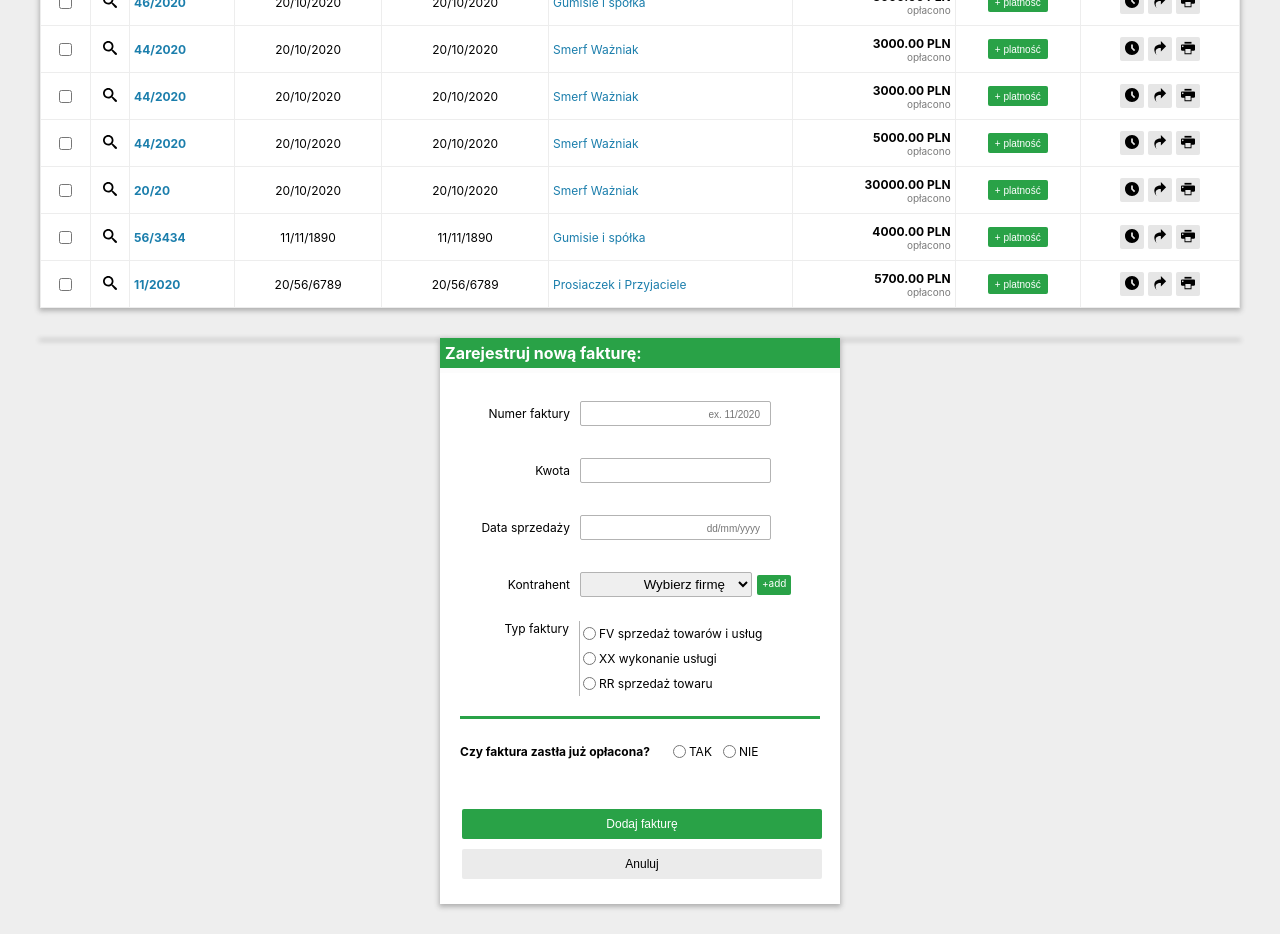
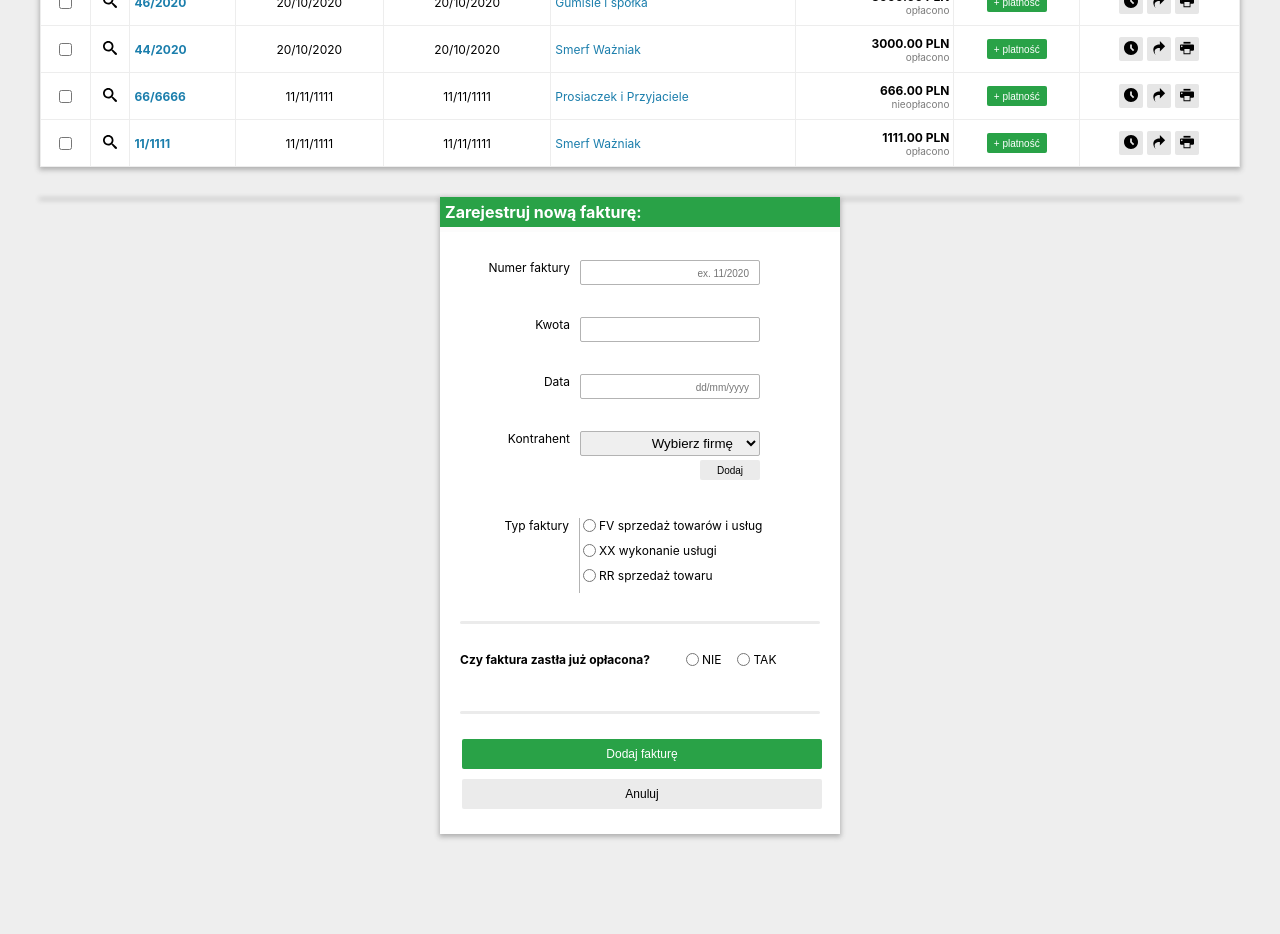
Before and after one commit to monika1127/invoicer, a React (Create React App) app: page / in a window 1280 px wide. Shown: the part 360-1294 px from the top of the page. After the commit the page ends 1224 px from the top, so only its background shows below. Built offline with nearby package versions, Linux system fonts and the light colour scheme; data requests are answered from the project's data file.

Commit message:
form components added

```diff
--- a/db.json
+++ b/db.json
@@ -61,54 +61,24 @@
       "id": 6
     },
     {
-      "number": "44/2020",
-      "price": 3000,
-      "saleDate": "20/10/2020",
-      "isPaid": "false",
-      "contractor": "Smerf Ważniak",
-      "type": "FV sprzedaż towarów i usług",
-      "creationDate": "20/10/2020",
+      "number": "66/6666",
+      "price": 666,
+      "saleDate": "11/11/1111",
+      "isPaid": false,
+      "contractor": "Prosiaczek i Przyjaciele",
+      "type": "XX wykonanie usługi",
+      "creationDate": "11/11/1111",
       "id": 7
     },
     {
-      "number": "44/2020",
-      "price": 5000,
-      "saleDate": "20/10/2020",
-      "isPaid": "false",
+      "number": "11/1111",
+      "price": 1111,
+      "saleDate": "11/11/1111",
+      "isPaid": true,
       "contractor": "Smerf Ważniak",
-      "type": "FV sprzedaż towarów i usług",
-      "creationDate": "20/10/2020",
+      "type": "RR sprzedaż towaru",
+      "creationDate": "11/11/1111",
       "id": 8
-    },
-    {
-      "number": "20/20",
-      "price": 30000,
-      "saleDate": "20/10/2020",
-      "isPaid": "false",
-      "contractor": "Smerf Ważniak",
-      "type": "FV sprzedaż towarów i usług",
-      "creationDate": "20/10/2020",
-      "id": 9
-    },
-    {
-      "number": "56/3434",
-      "price": 4000,
-      "saleDate": "11/11/1890",
-      "isPaid": "true",
-      "contractor": "Gumisie i spółka",
-      "type": "FV sprzedaż towarów i usług",
-      "creationDate": "11/11/1890",
-      "id": 10
-    },
-    {
-      "number": "11/2020",
-      "price": 5700,
-      "saleDate": "20/56/6789",
-      "isPaid": "true",
-      "contractor": "Prosiaczek i Przyjaciele",
-      "type": "XX wykonanie usługi",
-      "creationDate": "20/56/6789",
-      "id": 11
     }
   ],
   "contractors": [
--- a/src/components/layout/button/button.css
+++ b/src/components/layout/button/button.css
@@ -55,3 +55,11 @@
 .btn-close {
   color: rgb(99, 99, 99);
 }
+
+/* kontrahent */
+
+.contractor {
+  position: relative;
+  left: 238px;
+  top: -25px;
+}
--- /dev/null
+++ b/src/components/layout/devider/Devider.js
@@ -0,0 +1,17 @@
+import React, { Component } from 'react'
+import PropTypes from 'prop-types'
+import './devider.css'
+
+export class Devider extends Component {
+    static propTypes = {
+        color: PropTypes.string
+    }
+
+    render() {
+        return (
+            <div className={`devider ${this.props.color}`}> </div>
+        )
+    }
+}
+
+export default Devider
--- /dev/null
+++ b/src/components/layout/devider/devider.css
@@ -0,0 +1,16 @@
+.devider {
+  width: 100%;
+  height: 3px;
+  margin: 20px 0px;
+  border-radius: 2px;
+}
+.blue {
+  background-color: rgb(23, 51, 102);
+}
+
+.green {
+  background-color: rgb(41, 162, 71);
+}
+.grey {
+  background-color: rgb(235, 235, 235);
+}
--- /dev/null
+++ b/src/components/layout/form/Input.js
@@ -0,0 +1,40 @@
+import React, { Component } from 'react'
+import PropTypes from 'prop-types'
+import './form.css'
+
+export class Input extends Component {
+    static propTypes = {
+        connectiedWith: PropTypes.string,
+        inputLabel: PropTypes.string,
+        inputId: PropTypes.string.isRequired,
+        inputType: PropTypes.string.isRequired,
+        inputPattern: PropTypes.string,
+        inputPlaceholder: PropTypes.string,
+        inputFormik: PropTypes.object,
+        errorMsg:PropTypes.string,
+    }
+
+    render() {
+        const {inputConnection,
+            inputLabel,
+            inputId,
+            inputType,
+            inputPattern,
+            inputPlaceholder,
+            inputFormik,
+            errorMsg } = this.props
+
+        return (
+            <div className='container-body'>
+            <div className='container'>
+                <label htmlFor={inputConnection}>{inputLabel}</label>
+                <input id={inputId} type={inputType} pattern={inputPattern} placeholder={inputPlaceholder} {...inputFormik}>
+                </input>
+            </div>
+            <div className='error'>{errorMsg}</div>
+        </div>
+        )
+    }
+}
+
+export default Input
--- /dev/null
+++ b/src/components/layout/form/Radio.js
@@ -0,0 +1,40 @@
+import React, { Component } from 'react'
+import PropTypes from 'prop-types'
+import './form.css'
+
+export class Radio extends Component {
+    static propTypes = {
+
+        radioLabel: PropTypes.string,
+        options: PropTypes.array.isRequired,
+        radioFormik: PropTypes.object,
+        orientation: PropTypes.oneOf(['inline', 'list']),
+        errorMsg: PropTypes.string,
+    }
+
+    render() {
+        const {
+            orientation,
+            options,
+            radioFormik,
+            radioLabel,
+            errorMsg } = this.props
+
+        return (
+            <div className='container-body'>
+                <div className={`container-${orientation}`} role="group" aria-labelledby="my-radio-group">
+                    <div className={`radio__label-${orientation}`}>{radioLabel}
+                        <div className='error-radio'>{errorMsg}</div>
+                    </div>
+                    <div className={`radio radio-${orientation}`}>
+                        {options.map((option, index) => <label>
+                            <input type="radio" {...radioFormik} value={option.value} />{option.text}</label>
+                        )}
+                    </div>
+                </div>
+            </div>
+        )
+    }
+}
+
+export default Radio
--- /dev/null
+++ b/src/components/layout/form/Select.js
@@ -0,0 +1,39 @@
+import React, { Component } from 'react'
+import PropTypes from 'prop-types'
+import './form.css'
+
+export class Select extends Component {
+    static propTypes = {
+        connectiedWith: PropTypes.string,
+        selectLabel: PropTypes.string,
+        defaultOption: PropTypes.string,
+        selectFormik: PropTypes.object,
+        options: PropTypes.arrayOf(PropTypes.shape({ value: PropTypes.string, label: PropTypes.string })),
+        errorMsg: PropTypes.string
+    }
+
+    render() {
+        const {
+            connectiedWith,
+            selectLabel,
+            defaultOption,
+            selectFormik,
+            options
+        } = this.props
+
+        return (
+            <div className='container-body'>
+                <div className='container'>
+                    <label htmlFor={connectiedWith}>{selectLabel}</label>
+                    <select {...selectFormik} >
+                        <option value='' disabled >{defaultOption}</option>
+                        {options.map((option, index)=> <option key={index} value={option.value}>{option.label}</option>)}
+                    </select>
+                </div>
+                <div className='error'></div>
+            </div>
+        )
+    }
+}
+
+export default Select
--- /dev/null
+++ b/src/components/layout/form/form.css
@@ -0,0 +1,89 @@
+/* general */
+.container-body {
+  padding: 8px 0px;
+}
+
+.container,
+.container-list {
+  display: flex;
+  align-items: stretch;
+}
+
+.container label,
+.radio__label-list {
+  width: 120px;
+  text-align: right;
+  padding-right: 10px;
+}
+.container input,
+.container select {
+  height: 25px;
+  border: 1px solid rgb(179, 179, 179);
+  border-radius: 2px;
+  text-align: right;
+  padding-right: 10px;
+  width: 50%;
+}
+
+::-webkit-input-placeholder {
+  font-size: 10px;
+}
+
+/* select */
+
+/* errors styling */
+
+.error {
+  color: rgb(216, 0, 0);
+  font-size: 10px;
+  padding-left: 120px;
+  height: 16px;
+}
+
+.error-radio {
+  color: rgb(216, 0, 0);
+  font-size: 10px;
+  height: 16px;
+}
+
+/* radio */
+.radio label {
+  width: auto;
+  display: flex;
+  align-items: center;
+  margin-bottom: 10px;
+}
+.radio input {
+  margin: 0px 3px;
+}
+
+/* radio - list */
+.radio__label-list {
+  border-right: 1px solid rgb(179, 179, 179);
+}
+.radio-list {
+  display: flex;
+  flex-direction: column;
+}
+
+.container-inline {
+  display: flex;
+}
+
+/* radio - inline */
+.radio__label-inline {
+  font-weight: bold;
+  padding-right: 20px;
+}
+.radio-inline {
+  display: flex;
+}
+
+.radio-inline input {
+  margin-left: 16px;
+}
+
+.container-inline {
+  display: flex;
+  align-items: flex-start;
+}
--- a/src/components/newInvoice/NewInvoiceForm.js
+++ b/src/components/newInvoice/NewInvoiceForm.js
@@ -2,8 +2,13 @@ import React, { Component, Fragment, useState, useEffect } from 'react'
 import { Formik, useFormik } from 'formik'
 import * as Yup from 'yup'
 import './newInvoiceForm.css'
+
 import TopBar from '../layout/topBar/TopBar'
 import Button from '../layout/button/Button'
+import Input from '../layout/form/Input'
+import Select from '../layout/form/Select'
+import Radio from '../layout/form/Radio'
+import Devider from '../layout/devider/Devider'
 
 const NewInvoiceForm = () => {
 
@@ -37,12 +42,12 @@ const NewInvoiceForm = () => {
                 .required('wybierz firmę'),
         }),
         onSubmit: values => {
-            const invoice = { ...values, creationDate: values.saleDate}
-            fetch(`http://localhost:5000/invoices/`, {method: 'POST', headers:{"Content-type": "application/json"},body: JSON.stringify(invoice)})
-            .then(res => res.json())
-            .then(res=> console.log(res))
-
-
+            const isPaid = values.isPaid === "true"
+            const invoice = { ...values, creationDate: values.saleDate, isPaid }
+            fetch(`http://localhost:5000/invoices/`, { method: 'POST', headers: { "Content-type": "application/json" }, body: JSON.stringify(invoice) })
+                .then(res => res.json())
+                .then(res => console.log(res))
+                .catch(err => console.error(err + 'faktura nie została zapisana'))
             formik.resetForm();
         }
     });
@@ -60,73 +65,87 @@ const NewInvoiceForm = () => {
             <div className='form__container-body'>
                 <form onSubmit={formik.handleSubmit}>
 
-                    <div className='field-container'>
-                        <div className='form-field'>
-                            <label htmlFor='number'>Numer faktury</label>
-                            <input pattern="\d{1,2}/\d{4}" placeholder='ex. 11/2020' id='number' type='text' {...formik.getFieldProps('number')} >
-                            </input>
-                        </div>
-                        <div className='error'>{formik.touched.number && formik.errors.number ? formik.errors.number : null}</div>
-                    </div>
+                    <Input
+                        connectiedWith='number'
+                        inputLabel='Numer faktury'
+                        inputId='number'
+                        inputType='text'
+                        inputPattern="\d{1,2}/\d{4}"
+                        inputPlaceholder='ex. 11/2020'
+                        inputFormik={formik.getFieldProps('number')}
+                        errorMsg={formik.touched.number && formik.errors.number ? formik.errors.number : null}
+                    />
 
-                    <div className='field-container'>
-                        <div className='form-field'>
-                            <label htmlFor='price'>Kwota</label>
-                            <input min='0.00'step="0.01"id='price' type='number' {...formik.getFieldProps('price')} ></input>
-                                                    </div>
-                        <div className='error'>{formik.touched.price && formik.errors.price ? formik.errors.price : null}</div>
-                    </div>
+                    <Input
+                        connectiedWith='price'
+                        inputLabel='Kwota'
+                        inputId='price'
+                        inputType='number'
+                        inputPattern=''
+                        inputPlaceholder=''
+                        inputFormik={formik.getFieldProps('price')}
+                        errorMsg={formik.touched.price && formik.errors.price ? formik.errors.price : null}
+                    />
 
-                    <div className='field-container'>
-                        <div className='form-field'>
-                            <label htmlFor='saleDate'>Data sprzedaży</label>
-                            <input id='saleDate' type='text' pattern="\d{1,2}/\d{1,2}/\d{4}" placeholder='dd/mm/yyyy'{...formik.getFieldProps('saleDate')} >
-                            </input>
-                        </div>
-                        <div className='error'>{formik.touched.saleDate && formik.errors.saleDate ? formik.errors.saleDate : null}</div>
-                    </div>
+                    <Input
+                        connectiedWith='saleDate'
+                        inputLabel='Data'
+                        inputId='saleDate'
+                        inputType='text'
+                        inputPattern='\d{1,2}/\d{1,2}/\d{4}'
+                        inputPlaceholder='dd/mm/yyyy'
+                        inputFormik={formik.getFieldProps('saleDate')}
+                        errorMsg={formik.touched.saleDate && formik.errors.saleDate ? formik.errors.saleDate : null}
+                    />
 
-                    <div className='field-container'>
-                        <div className='form-field'>
-                            <label htmlFor='contractor'>Kontrahent</label>
-                            <select {...formik.getFieldProps('contractor')} >
-                                <option value='' disabled >Wybierz firmę</option>
-                                {contractors.map(contractor => <option
-                                    key={contractor.id}
-                                    value={contractor.companyName}>{contractor.companyName}</option>)}
-                            </select>
-                            <div className='new-contractor'> +add</div>
-                        </div>
-                        <div className='error'>{formik.touched.contractor && formik.errors.contractor ? formik.errors.contractor : null}</div>
-                    </div>
+                    <Select
+                        connectiedWith='contractor'
+                        selectLabel='Kontrahent'
+                        defaultOption='Wybierz firmę'
+                        selectFormik={formik.getFieldProps('contractor')}
+                        options={contractors.map(contractor => ({ value: contractor.companyName, label: contractor.companyName }))}
+                        errorMsg={formik.touched.contractor && formik.errors.contractor ? formik.errors.contractor : null}
+                    />
+                    <Button type='button' name="Dodaj" class='btn btn-small btn-grey contractor' />
 
-                    <div className='form-field -type' role="group" aria-labelledby="my-radio-group">
-                        <div className='invoice-type-label'>Typ faktury
-                        <div className='error-radio'>{formik.touched.type && formik.errors.type ? formik.errors.type : null}</div>
-                        </div>
-                        <div className='invoice-type'>
-                            <label>
-                                <input type="radio" {...formik.getFieldProps('type')} value={'FV sprzedaż towarów i usług'} />FV sprzedaż towarów i usług
-                            </label>
-                            <label>
-                                <input type="radio" {...formik.getFieldProps('type')} value={'XX wykonanie usługi'} />XX wykonanie usługi
-                             </label>
-                            <label>
-                                <input type="radio" {...formik.getFieldProps('type')} value={'RR sprzedaż towaru'} />RR sprzedaż towaru
-                             </label>
-                        </div>
-                    </div>
+                    <Radio
+                        radioLabel='Typ faktury'
+                        options={[
+                            {
+                                value: "FV sprzedaż towarów i usług",
+                                text: "FV sprzedaż towarów i usług"
+                            },
+                            {
+                                value: "XX wykonanie usługi",
+                                text: "XX wykonanie usługi"
+                            },
+                            {
+                                value: "RR sprzedaż towaru",
+                                text: "RR sprzedaż towaru"
+                            },
+                        ]}
+                        radioFormik={formik.getFieldProps('type')}
+                        orientation='list'
+                        errorMsg={formik.touched.type && formik.errors.type ? formik.errors.type : null}
+                    />
 
-                    <div className='form-field-paid' role="group" aria-labelledby="my-radio-group">
-                        <div className='paid-label' >Czy faktura zastła już opłacona?</div>
-                        <label>
-                            <input type="radio" {...formik.getFieldProps('isPaid')} value={true} />TAK
-                        </label>
-                        <label>
-                            <input type="radio" {...formik.getFieldProps('isPaid')} value={false} />NIE
-                        </label>
-                    </div>
-                    <div className='error-radio'>{formik.touched.isPaid && formik.errors.isPaid ? formik.errors.isPaid : null}</div>
+                    <Devider color='grey' />
+
+                    <Radio
+                        radioLabel='Czy faktura zastła już opłacona?'
+                        options={[{
+                            value: false,
+                            text: "NIE"
+                        },
+                        {
+                            value: true,
+                            text: "TAK"
+                        },]}
+                        radioFormik={formik.getFieldProps('isPaid')}
+                        orientation='inline'
+                        errorMsg={formik.touched.isPaid && formik.errors.isPaid ? formik.errors.isPaid : null}
+                    />
+                    <Devider color='grey' />
 
                     <Button type="submit" name="Dodaj fakturę" class='btn btn-full btn-green' />
                 </form>
--- a/src/components/newInvoice/newInvoiceForm.css
+++ b/src/components/newInvoice/newInvoiceForm.css
@@ -8,105 +8,3 @@
 .form__container-body {
   padding: 20px;
 }
-
-.field-container {
-  padding: 8px 0px;
-}
-
-.error {
-  color: rgb(216, 0, 0);
-  font-size: 10px;
-  padding-left: 120px;
-  height: 16px;
-}
-
-.error-radio {
-  color: rgb(216, 0, 0);
-  font-size: 10px;
-  height: 16px;
-  padding-bottom: 40px;
-}
-.form-field {
-  display: flex;
-  align-items: center;
-}
-
-.form__container-body label,
-.invoice-type-label {
-  width: 120px;
-  text-align: right;
-  padding-right: 10px;
-}
-.form__container-body input,
-.form__container-body select {
-  height: 25px;
-  border: 1px solid rgb(179, 179, 179);
-  border-radius: 2px;
-  text-align: right;
-  padding-right: 10px;
-}
-
-.-type {
-  align-items: stretch;
-}
-
-.invoice-type-label {
-  border-right: 1px solid rgb(179, 179, 179);
-}
-.invoice-type {
-  display: flex;
-  flex-direction: column;
-}
-
-.invoice-type label {
-  width: auto;
-  text-align: left;
-  display: flex;
-  align-items: center;
-}
-.invoice-type input {
-  margin: 0px 3px;
-}
-
-.form-field-paid {
-  margin-top: 20px;
-  padding-top: 20px;
-  display: flex;
-  align-items: center;
-  border-top: 3px solid rgb(41, 162, 71);
-}
-
-.paid-label {
-  padding-right: 20px;
-  font-weight: bold;
-}
-
-.form-field-paid label {
-  display: flex;
-  align-items: center;
-  width: 50px;
-}
-.form-field-paid input {
-  margin: 0 3px;
-}
-
-.new-contractor {
-  margin-left: 5px;
-  padding: 2px 5px;
-  height: 20px;
-  background-color: rgb(41, 162, 71);
-  color: white;
-  font-size: 10px;
-  border-radius: 2px;
-  cursor: pointer;
-}
-
-.new-contractor:hover {
-  opacity: 0.9;
-}
-
-::-webkit-input-placeholder {
-  /* Chrome/Opera/Safari */
-
-  font-size: 10px;
-}
```
